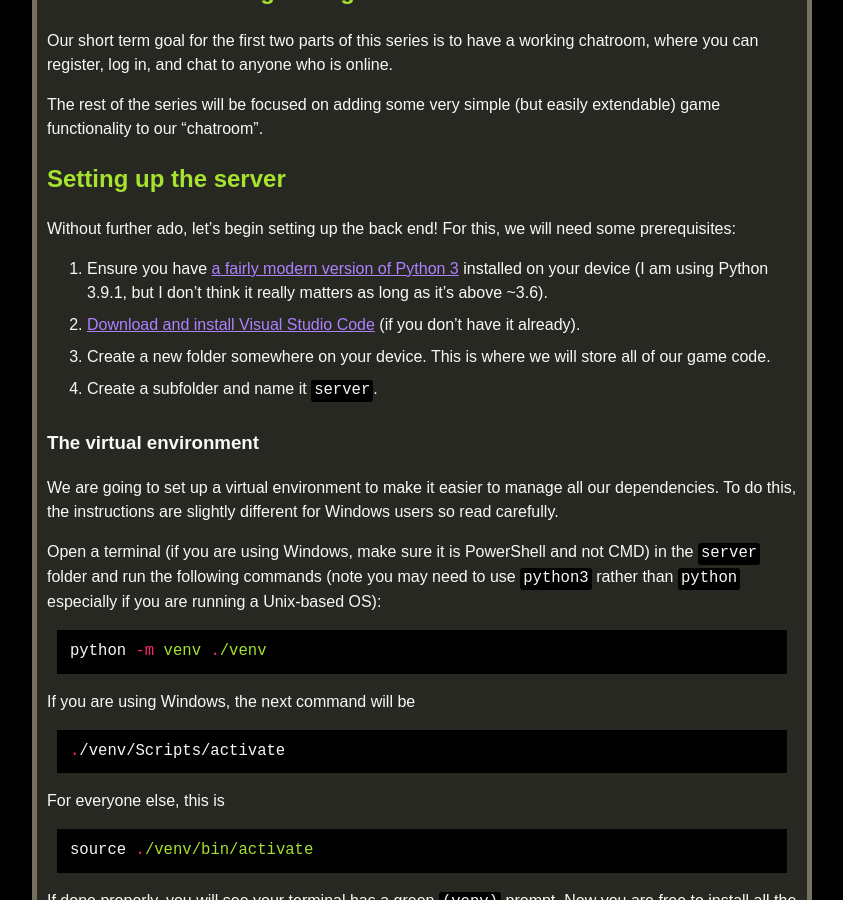
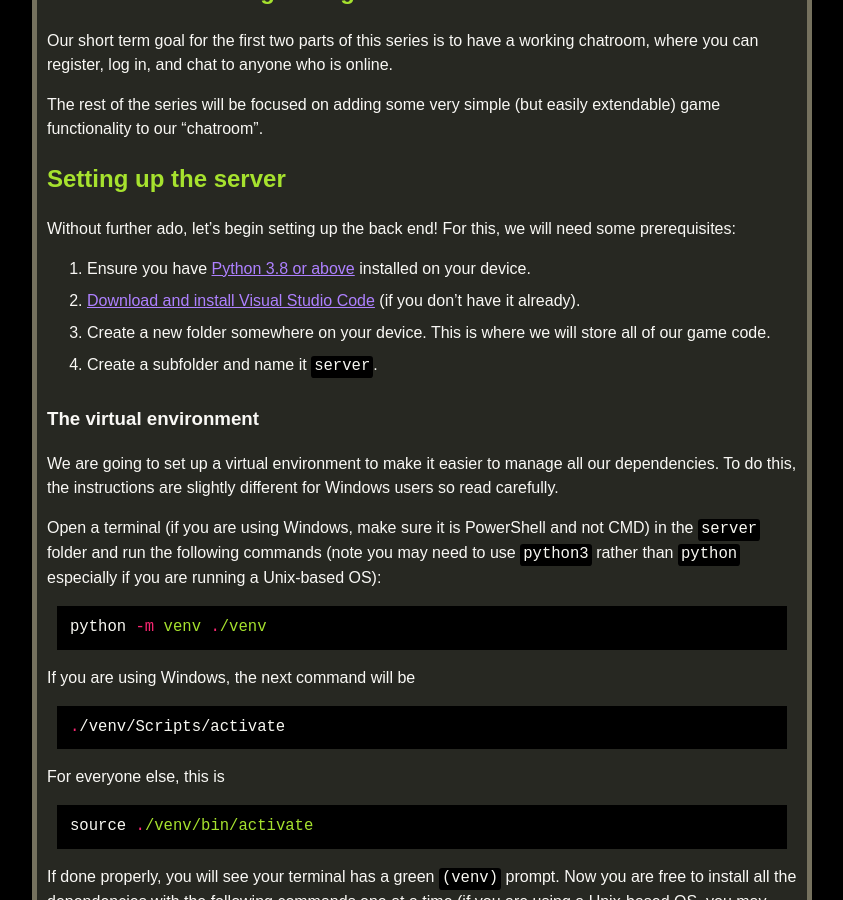
Before and after one commit to tristanbatchler/tbat.me, a Jekyll site: the page built from _posts/2022-11-20-godot-python-mmo-part-1.md, in a window 1280 px wide and 900 px high, scrolled down 2195 px. Shown: the whole window, without its empty margins (218-1061 px from the left). Built offline with Jekyll 4.4.1, drawn with Linux system fonts in a browser that asks for light colours; some web fonts are replaced; a script that is not in the unit is left out.

Commit message:
Update requirements

```diff
--- a/_posts/2022-11-20-godot-python-mmo-part-1.md
+++ b/_posts/2022-11-20-godot-python-mmo-part-1.md
@@ -39,7 +39,7 @@ The rest of the series will be focused on adding some very simple (but easily ex
 
 ## Setting up the server
 Without further ado, let's begin setting up the back end! For this, we will need some prerequisites:
-1. Ensure you have [a fairly modern version of Python 3](https://www.python.org/downloads/) installed on your device (I am using Python 3.9.1, but I don't think it really matters as long as it's above ~3.6).
+1. Ensure you have [Python 3.8 or above](https://www.python.org/downloads/) installed on your device.
 1. [Download and install Visual Studio Code](https://code.visualstudio.com/download) (if you don't have it already).
 1. Create a new folder somewhere on your device. This is where we will store all of our game code.
 1. Create a subfolder and name it `server`.
```
